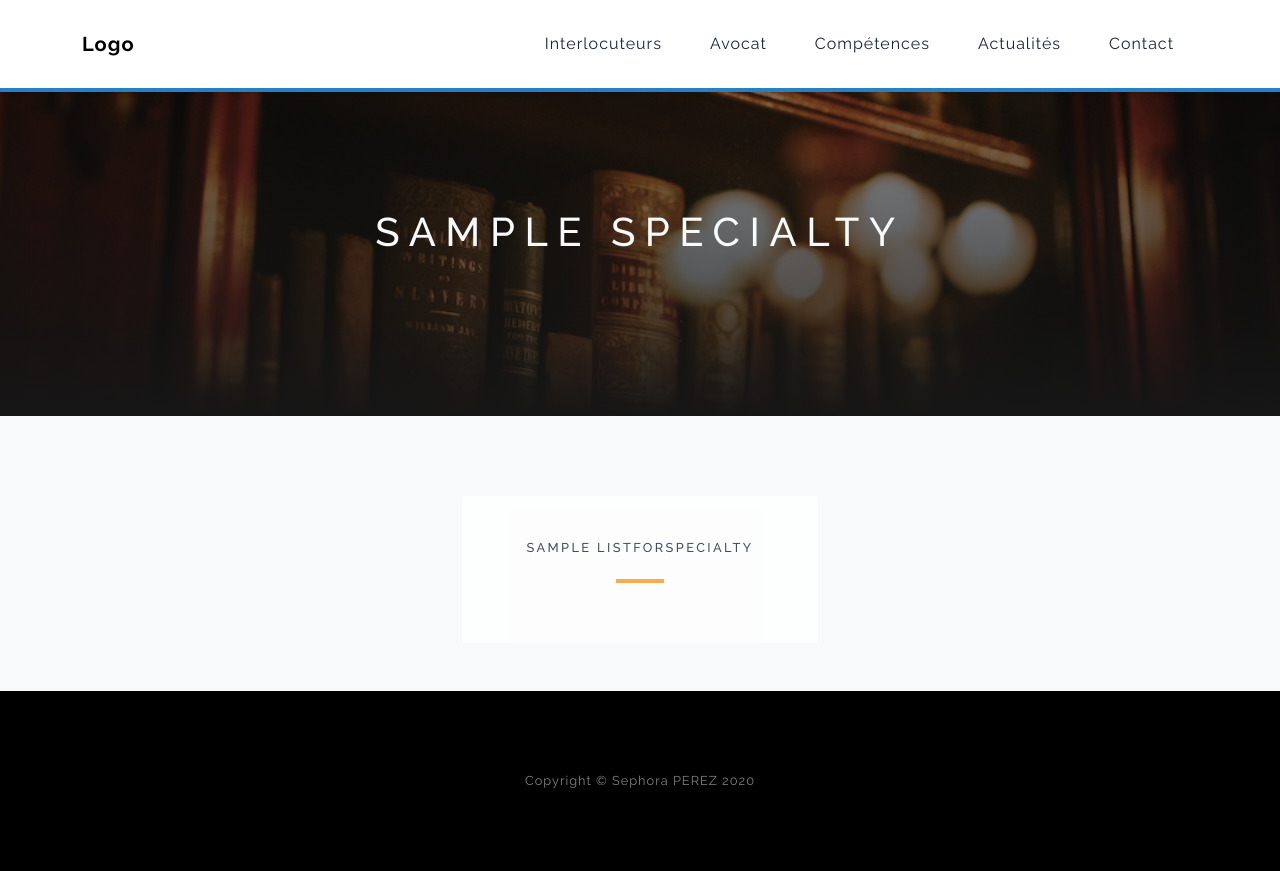
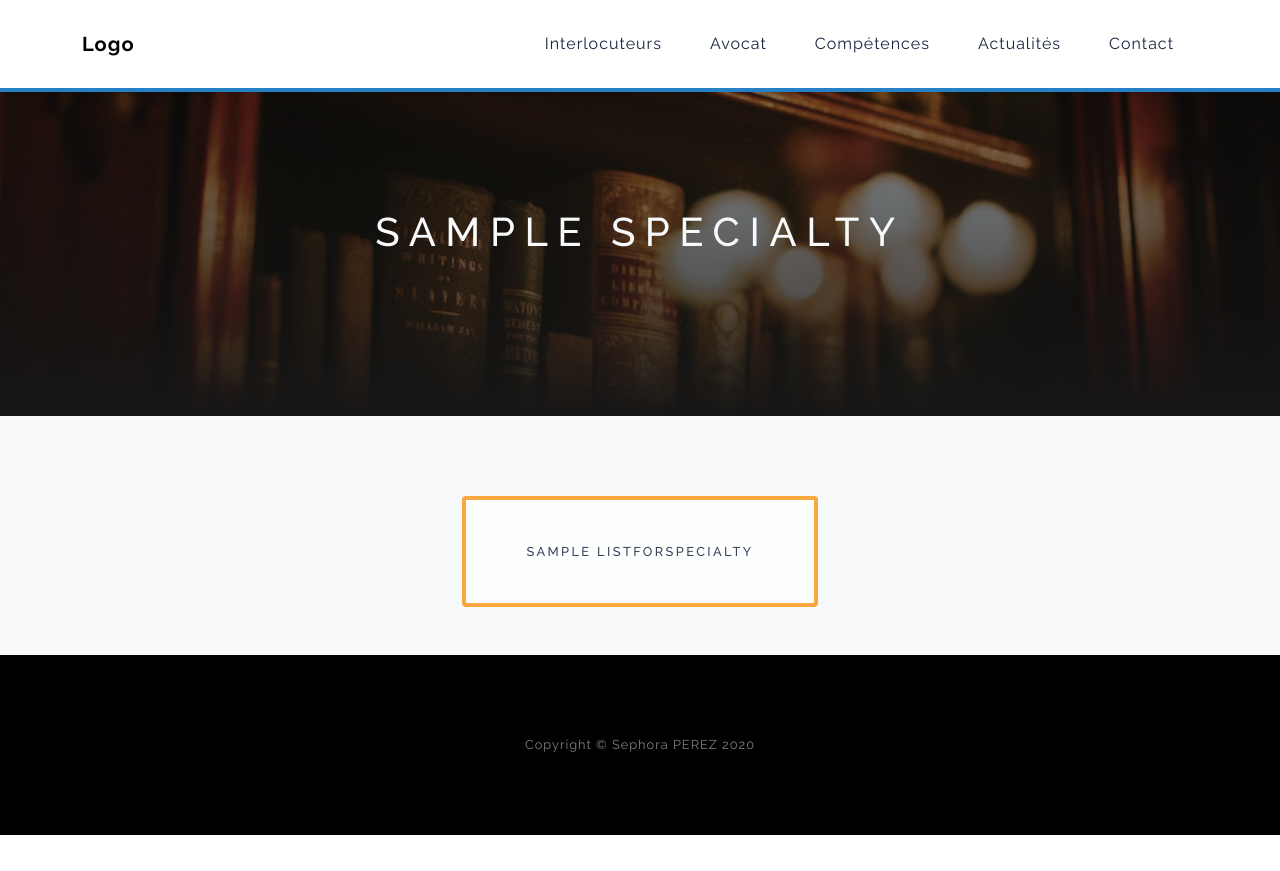
Before and after one commit to AlexiaDelorme/site-sephora, a Django app: a page that uses home/templates/specialty_detail.html in a window 1280 px wide. After the commit the page ends 835 px from the top, so only its background shows below. Run offline with Django 3.2, Linux system fonts and the light colour scheme; tables that the repository leaves empty hold one stand-in row (values such as "Sample post"); some libraries are stand-ins or nearby versions.

Commit message:
Added yellow thick border for card in competencies

```diff
--- a/home/templates/home.html
+++ b/home/templates/home.html
@@ -84,7 +84,6 @@
                                 <div class="card-body text-center">
                                     <i class="{{ specialty.icon }} spe-icon text-primary mb-2"></i>
                                     <h4 class="text-uppercase m-0">{{ specialty.name }}</h4>
-                                    <hr class="my-4" />
                                 </div>
                             </a>
                         </div>
--- a/home/templates/specialty_detail.html
+++ b/home/templates/specialty_detail.html
@@ -26,7 +26,6 @@
           <div class="card py-4 h-100">
             <div class="card-body text-center">
               <h4 class="text-uppercase m-0">{{sub_specialty.name}}</h4>
-              <hr class="mt-4"/>
             </div>
           </div>
         </div>
--- a/static/css/custom.css
+++ b/static/css/custom.css
@@ -87,8 +87,8 @@ span.avocat-span {
 }
 
 .contact-section .card {
-  color:  #18243e;
-  opacity: 0.8;
+  opacity: 0.85;
+  border: 0.25rem solid #f89a1f;
   transition: all 0.3s ease-in;
   -moz-transition: all 0.3s ease-in;
   -webkit-transition: all 0.3s ease-in;
```
